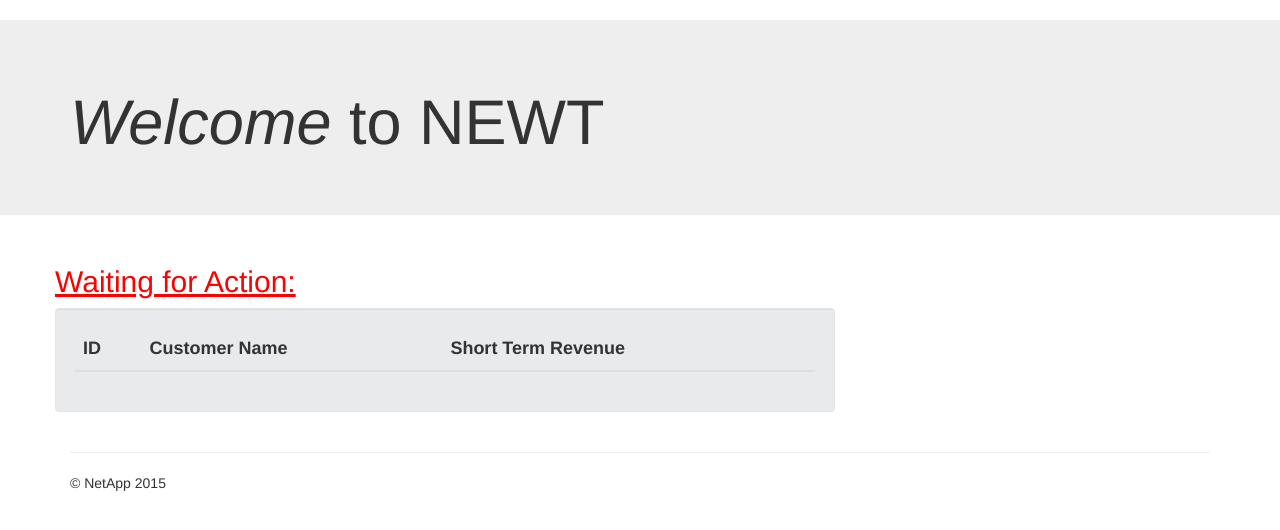
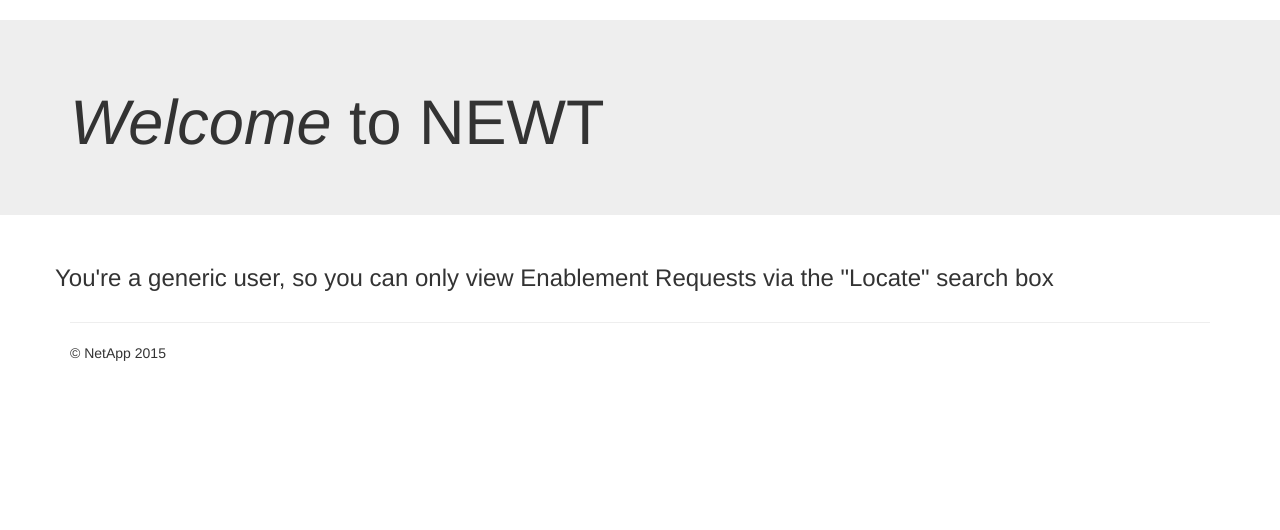
Before and after one commit to cgautcher/mis4173-newt, a Django app: page / in a window 1280 px wide. Shown: the part 62-592 px from the top of the page. Run offline with Django 3.2, Linux system fonts and the light colour scheme; the visitor is signed in with stand-in values (Sample User, id 1); lists and menus that the app fills with data are empty; parts of the project's set-up code (start-up, migrations or seed data) failed here and were passed over; some libraries are stand-ins or nearby versions.

Commit message:
separated home screen templates per user, fixed all buttons

```diff
--- a/NEWT/NEWT/templates/enablement_navbar_options_update_button.html
+++ b/NEWT/NEWT/templates/enablement_navbar_options_update_button.html
@@ -1,5 +1,5 @@
         <div class="nav navbar-nav">
               <a href=""><button type="button" class="btn btn-info navbar-btn">Reports</button></a>
               <a href="{% url 'filter' %}"><button type="button" class="btn btn-info navbar-btn">Filter</button></a>
-              <a href="{{ enablement_request.get_update_url }}"><button type="button" class="btn btn-danger navbar-btn"><b>Update</b></button></a>
+              <a href="{{ enablement_request.get_update_url }}"><button type="button" class="btn btn-warning navbar-btn"><b>Update</b></button></a>
         </div>
--- a/NEWT/NEWT/urls.py
+++ b/NEWT/NEWT/urls.py
@@ -29,7 +29,7 @@ urlpatterns = patterns('',
 
     url(r'^update/(?P<slug>[-_\w]+)/$', Update.as_view(), name='update'),
 
-    url(r'^login/$', 'django.contrib.auth.views.login', name='login'),
+    url(r'^login/$', 'django.contrib.auth.views.login', {'template_name': 'login/crispy_login.html'}, name='login'),
     url(r'^logout/$', 'django.contrib.auth.views.logout', {'next_page': '/'}, name='logout'),
 
     url(r'^admin/', include(admin.site.urls)),
--- a/NEWT/home/templates/home/index.html
+++ b/NEWT/home/templates/home/index.html
@@ -10,33 +10,13 @@
     </div>
 
     <div class="container">
+      <div class="row">
     {% if user.is_authenticated %}
-      <!-- Example row of columns -->
-      <div class="row">
-        <h2 style="color: red;"><u>Waiting for Action:</u></h2>
-        <div class="well  col-lg-8" style="background: #E9EAEB; max-height: 150px; overflow-y:scroll;">
-          <table class="table table-striped">
-            <thead><tr style="padding-left: 10%; font-size: large;">
-              <th>ID</th>
-              <th>Customer Name</th>
-              <th>Short Term Revenue</th>
-            </tr></thead>
-            <tbody>
-          {% for object in object_list_review %}
-            <tr>
-              <td><a href="{{ object.get_absolute_url }}">{{ object.identifier }}</a></td>
-              <td>{{ object.customer_name }}</td>
-              <td>${{ object.short_term_revenue|intcomma }}</td>
-            </tr>
-          {% endfor %}
-          </table>
-        </div>
+        <h3>You're a generic user, so you can only view Enablement Requests via the "Locate" search box</h3>
+    {% else %}
+        <h3>You can Log In, or Register, or just browse the Enablement Requests via the "Locate" search box</h3>
+    {% endif %}
       </div>
-    {% else %}
-      <div class="row">
-        <h3>You can Log In, or Register, or just browse the Enablement Requests via the "Locate" search box</h3>
-      </div>
-    {% endif %}
 
 
 {% endblock %}
--- a/NEWT/home/views.py
+++ b/NEWT/home/views.py
@@ -5,8 +5,9 @@ from django.shortcuts import render
 from objects.models import EnablementRequest
 
 def index(request):
-
+    context = {}
     object_dict = {}
+    template_name = 'home/index.html'
 
     group_membership = request.user.groups.values_list('name',flat=True)
     for group in group_membership:
@@ -18,17 +19,20 @@ def index(request):
                            'object_list_review': object_list_review,
                            'navbar_options_template': 'sales_navbar_options.html',
                           }
+            template_name = 'home/sales.html'
 
         elif group == 'Enablement':
             object_list_review = EnablementRequest.objects.filter(current_state__contains=group)
+            object_list_in_progress = EnablementRequest.objects.filter(current_state='Accepted - In Progress')
             object_dict = {'object_list_review': object_list_review,
+                           'object_list_in_progress': object_list_in_progress,
                            'navbar_options_template': 'enablement_navbar_options.html',
                           }
+            template_name = 'home/enablement.html'
 
-    context = {'group_membership': group_membership,}
 
     if object_dict:
         for k,v in object_dict.items():
             context[k] = v
 
-    return render(request, 'home/index.html', context)
+    return render(request, template_name, context)
--- a/NEWT/objects/models.py
+++ b/NEWT/objects/models.py
@@ -19,7 +19,7 @@ class EnablementRequest(models.Model):
         ('Sales Review', 'Sales Review'),
         ('Engineering Review', 'Engineering Review'),
         ('Support Review', 'Support Review'),
-        ('Accepted In-progress', 'Accepted In-progress'),
+        ('Accepted - In Progress', 'Accepted - In Progress'),
         ('Rejected', 'Rejected'),
         ('Completed', 'Completed'),
     )
--- a/NEWT/objects/templates/view.html
+++ b/NEWT/objects/templates/view.html
@@ -29,6 +29,10 @@
     <div class="row">
       <p class="lead col-md-4">Short Term Revenue:</p>
       <p class="lead col-md-3 text-right">${{ enablement_request.short_term_revenue|intcomma }}</p>
+    </div>
+    <div class="row">
+      <p class="lead col-md-4">Sales Initiator:</p>
+      <p class="lead col-md-3 text-right">{{ enablement_request.sales_initiator.username }}</p>
     </div>
     <div class="row">
       <p class="lead col-md-4">Submitted on:</p>
--- a/NEWT/register/templates/register/thanks.html
+++ /dev/null
@@ -1 +0,0 @@
-Gee thanks!
--- a/NEWT/register/views.py
+++ b/NEWT/register/views.py
@@ -38,6 +38,9 @@ class Register(View):
 
             return HttpResponseRedirect('/')
 
+        context = {'user_create_form': user_create_form, 'account_registration_form': account_registration_form}
+        return render(request, self.template_name, context)
+
 
     def get(self, request):
         user_create_form = UserCreationWithEmailFieldForm()
```
Also changed, not shown: NEWT/objects/forms.py (+11 -8 lines), NEWT/register/forms.py (+30 -0 lines), NEWT/register/templates/register/register.html (deleted, +0 -16 lines).
